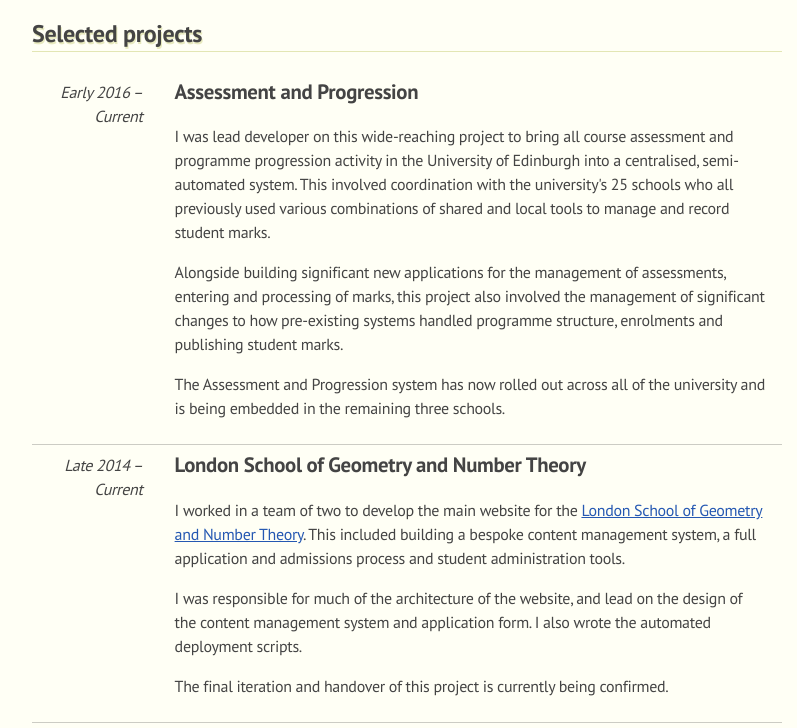
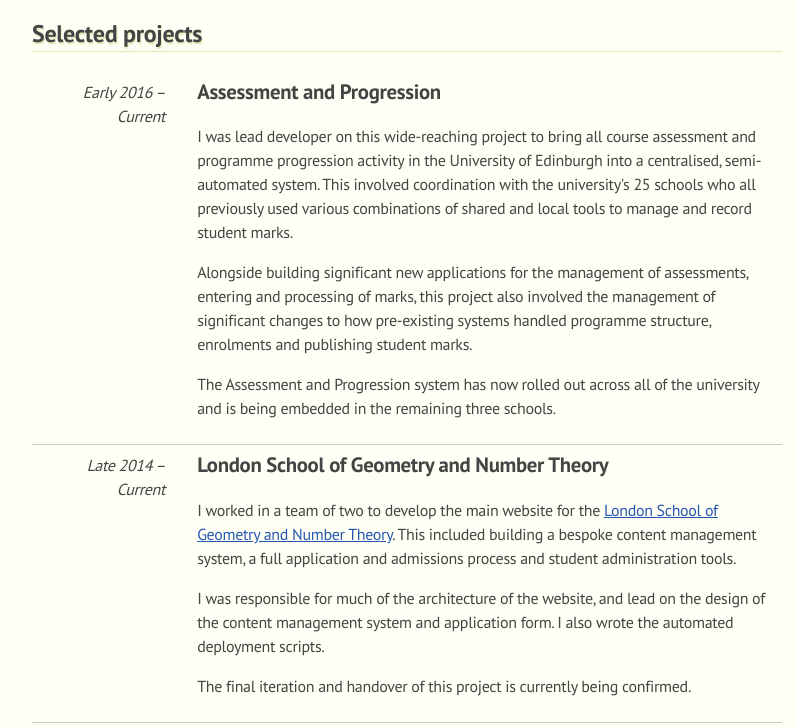
Before and after one commit to gregtyler/CV, a website: page src/index.html in a window 1280 px wide. Shown: the part 567-1295 px from the top of the page, without its empty margins (233-1030 px from the left). Drawn offline with Linux system fonts and the light colour scheme.

Commit message:
Fix error with collapsing table cells

```diff
--- a/src/style.css
+++ b/src/style.css
@@ -148,7 +148,7 @@
     body { font-size: 16px; }
 
     .timeline-table td { display: table-cell; padding: 0.5em 1em; }
-    .timeline-table td:first-child { text-align: right; }
+    .timeline-table td:first-child { text-align: right; min-width: 120px; }
     .timeline-table tr + tr > td { border-top: 1px solid hsla(0, 0%, 0%, 0.2); }
 
     .column-auto {
```
